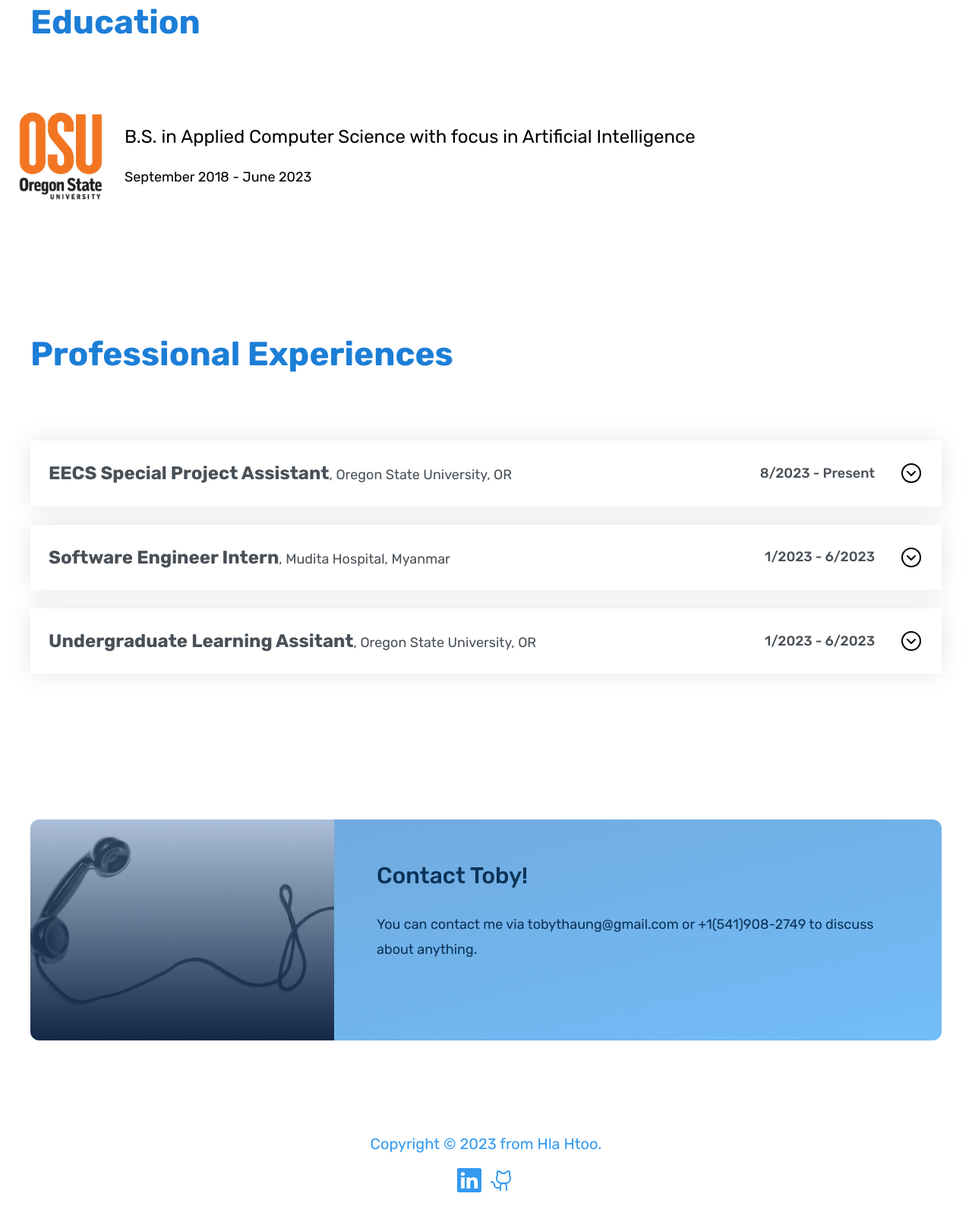
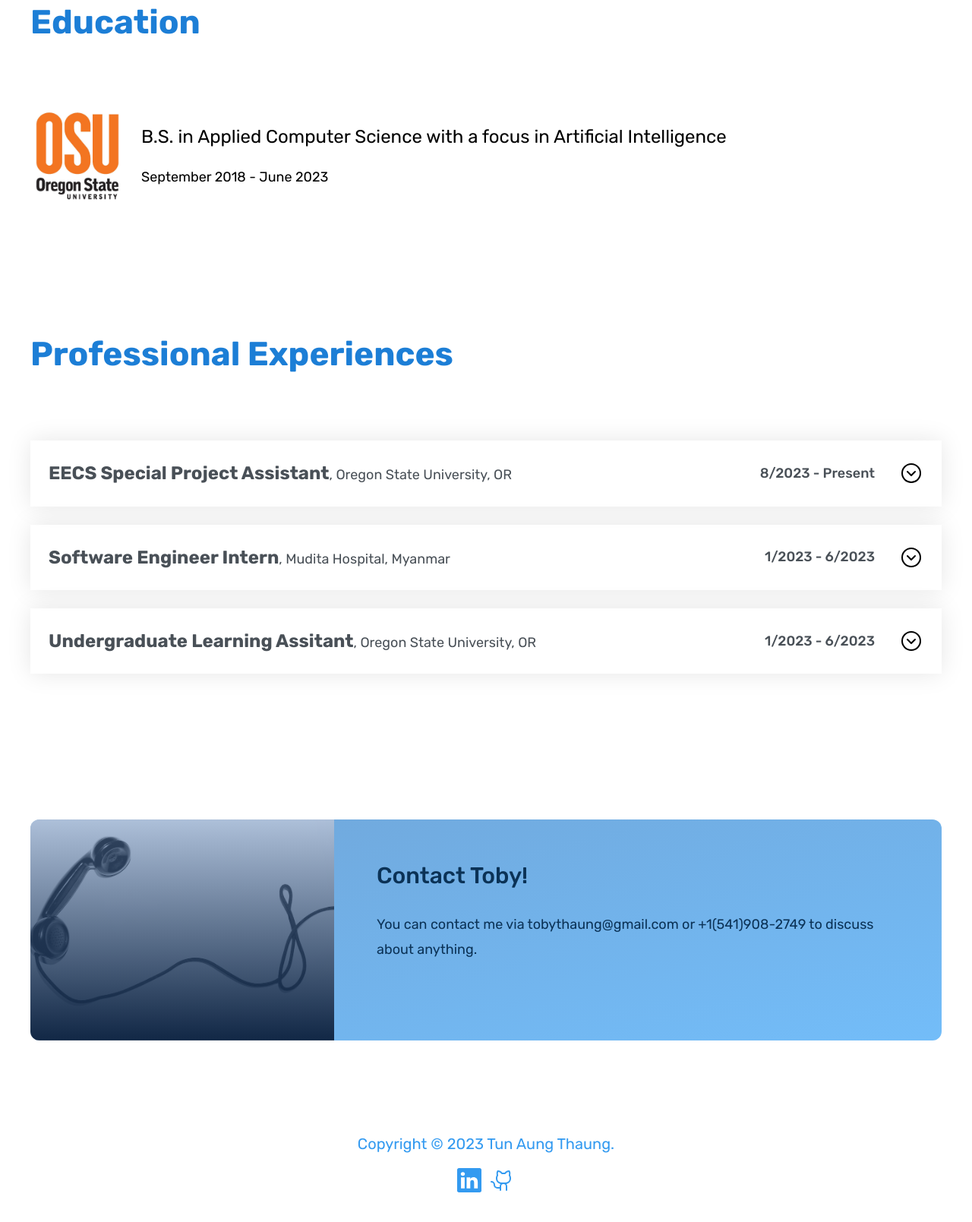
Before and after one commit to toby12352/toby12352.github.io, a website: page index.html in a window 1280 px wide. Shown: the part 893-2502 px from the top of the page at 76% size. Drawn offline with Linux system fonts and the light colour scheme.

Commit message:
Changes made

```diff
--- a/css/style.css
+++ b/css/style.css
@@ -184,6 +184,7 @@ h2 {
 }
 
 .img-container {
+  margin-left:22px;
   width: 80px;
   height: 80px;
   overflow: hidden;
--- a/index.html
+++ b/index.html
@@ -57,7 +57,7 @@
         </div>
         <div class="edu-text">
           <p class="edu-row-1">
-            B.S. in Applied Computer Science with focus in Artificial Intelligence
+            B.S. in Applied Computer Science with a focus in Artificial Intelligence
           </p>
           <p class="edu-row-2">September 2018 - June 2023</p>
         </div>
@@ -179,7 +179,7 @@
       </div>
     </section>
     <footer class="container footer-container">
-      <p>Copyright &copy; 2023 from Hla Htoo.</p>
+      <p>Copyright &copy; 2023 Tun Aung Thaung.</p>
       <div class="footer-logos">
         <a href="https://www.linkedin.com/in/tobythaung/"
           ><svg
```
Also changed, not shown: about.html (+2 -2 lines).
